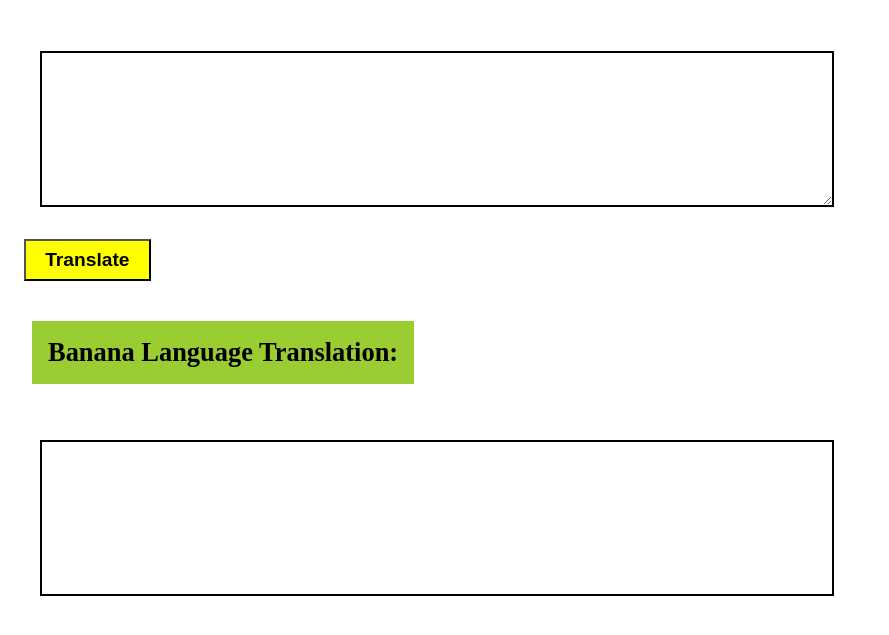
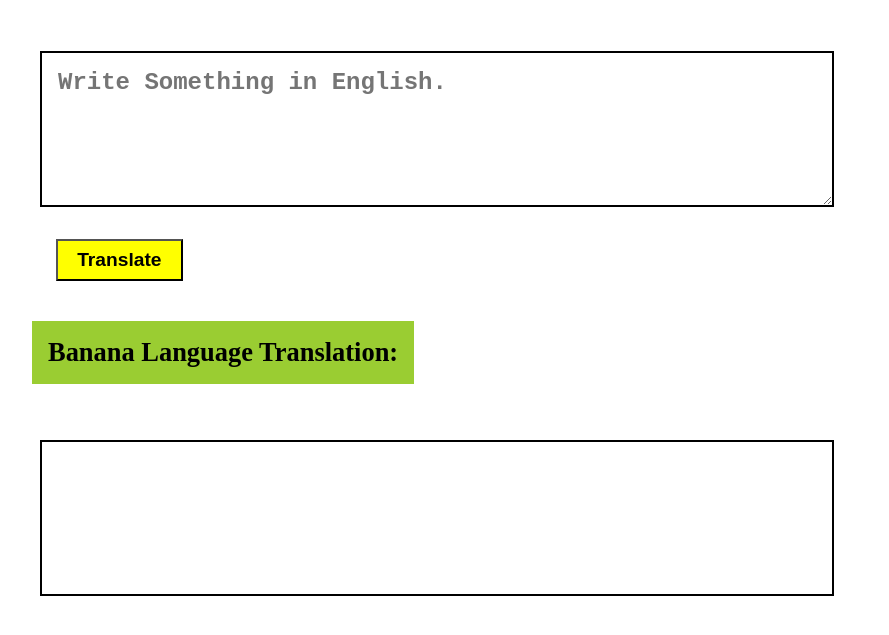
Before and after one commit to BiggestCipher/MarkSix-Minion, a plain HTML site: page Index.html in a window 1280 px wide. Shown: the part 133-768 px from the top of the page, without its empty margins (0-889 px from the left). Drawn offline with Linux system fonts and the light colour scheme.

Commit message:
Style: Changed the Style.

```diff
--- a/Style.css
+++ b/Style.css
@@ -10,7 +10,7 @@ textarea {
     display: block;
     padding: 1rem;
     margin: 2rem;
-    font-size: 25px;
+    font-size: 20px;
 }
 
 
@@ -18,23 +18,26 @@ textarea {
     border: 2px solid black;
     width: 60%;
     height: 15vh;
+    display: block;
     padding: 1rem;
-    margin: 2rem;}
+    margin: 2rem;
+    font-size: 20px;}
 
 
-::placeholder {font-size: 0.6cm;
+::placeholder {font-size: 1.5rem;
     font-weight: bold;
    }
 
 
 #btn-translate {
     text-align: right;
-    margin: 1rem;
+    margin: 1rem 3rem;
     padding: 0.5rem 1.2rem;
     font-size: larger;
     font-weight: bold;
     background-color: yellow;
     display: block;
+    cursor: pointer;
 
 }
 
```
Also changed, not shown: Index.html (+1 -2 lines).
